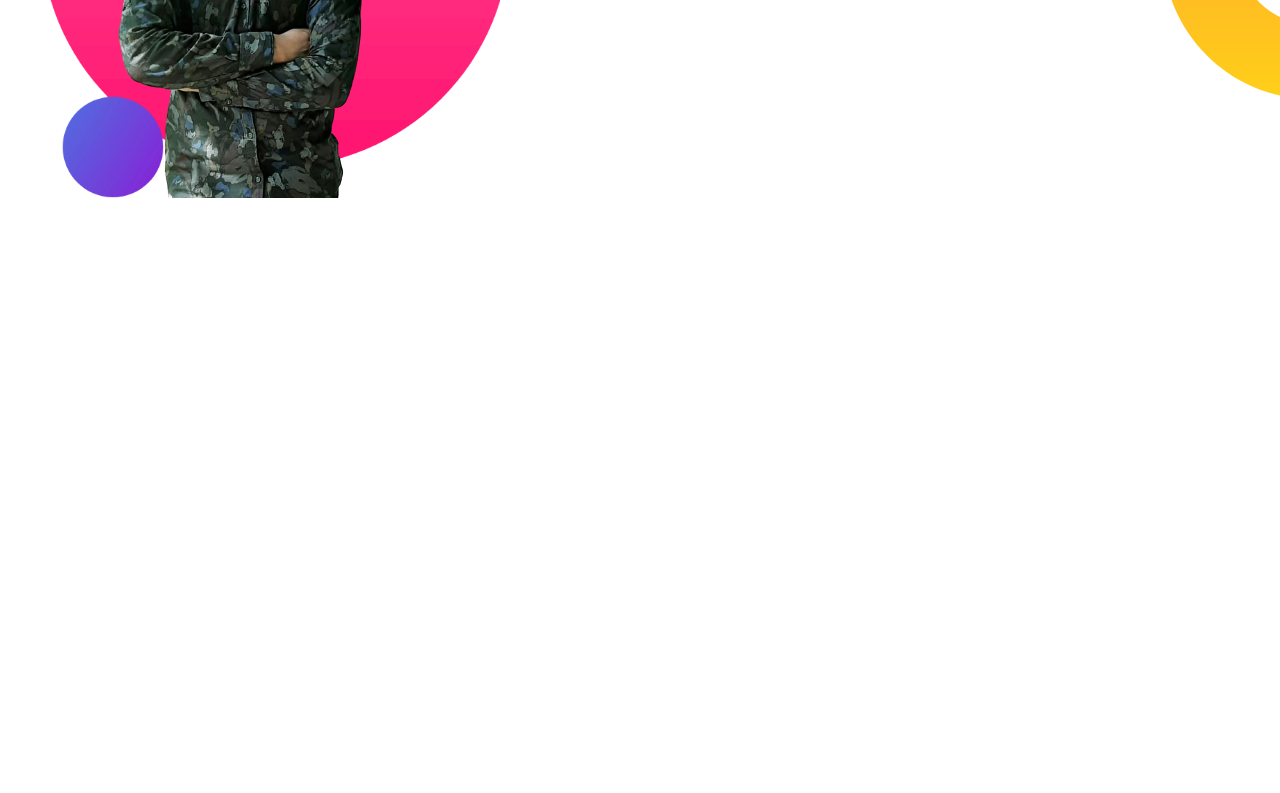
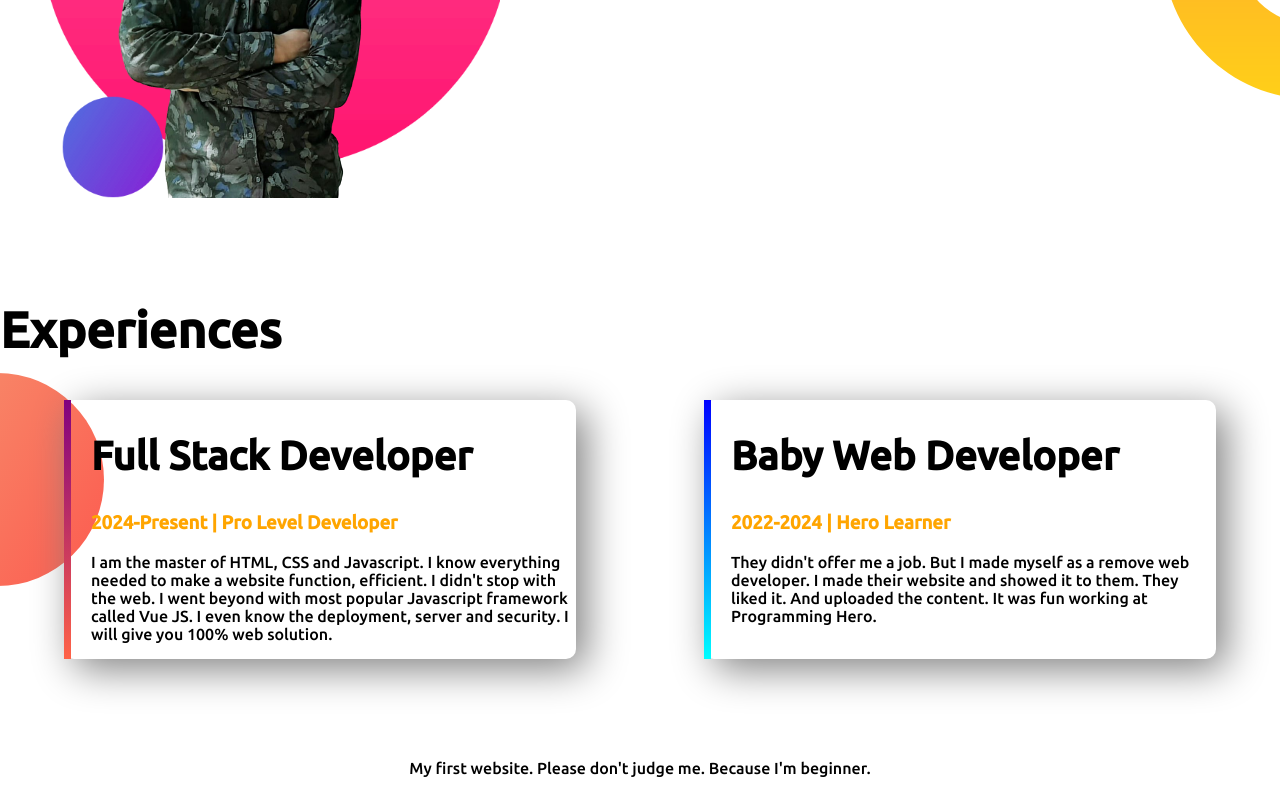
Before and after one commit to Shakib202/developer-portfolio, a plain HTML site: page index.html in a window 1280 px wide. Shown: the part 904-1697 px from the top of the page. Before the commit the page ends 1205 px from the top, so only its background shows below. Drawn offline with Linux system fonts and the light colour scheme.

Commit message:
footer and experience added

```diff
--- a/index.html
+++ b/index.html
@@ -11,10 +11,10 @@
   <link rel="stylesheet" href="style.css">
 </head>
 <body>
-  <section class="top-banner">
+  <section class="top-banner flexible-container">
     <div class="half-width">
       <h1>Welcome To</h1>
-      <h1><span>Shakib Ahmed</span> portfolio</h1>
+      <h1><span class="orange-color">Shakib Ahmed</span> portfolio</h1>
       <h3>I love Birds</h3>
       <p>Birds are those living beings that can fly high in the sky. Birds have big feathers that help them to lift their
          bodies in the air. There are hundreds of types of birds on Earth and each of them is unique.</p>
@@ -24,7 +24,7 @@
       <img src="img/shakib.png" alt="My photo">
     </div>
   </section>
-  <section class="dream-big">
+  <section class="dream-big flexible-container">
     <div>
       <img src="img/shakib2.png" alt="photo">
     </div>
@@ -35,5 +35,23 @@
       <a class="link-button" target="_blank" href="#">DOWNLOAD RESUME</a>
     </div>
   </section>
+  <section class="experience-area">
+    <h1>Experiences</h1>
+   <div class="flexible-container">
+    <div id="full-stack-experience" class="experience-item">
+      <h2>Full Stack Developer</h2>
+      <h3 class="orange-color">2024-Present | Pro Level Developer</h3>
+      <p>I am the master of HTML, CSS and Javascript. I know everything needed to make a website function, efficient. I didn't stop with the web. I went beyond with most popular Javascript framework called Vue JS. I even know the deployment, server and security. I will give you 100% web solution.</p>
+    </div>
+    <div id="web-dev-experience" class="experience-item">
+      <h2>Baby Web Developer</h2>
+      <h3 class="orange-color"> 2022-2024 | Hero Learner</h3>
+      <p>They didn't offer me a job. But I made myself as a remove web developer. I made their website and showed it to them. They liked it. And uploaded the content. It was fun working at Programming Hero.</p>
+    </div>
+   </div>
+  </section>
+  <footer>
+    <p>My first website. Please don't judge me. Because I'm beginner.</p>
+  </footer>
 </body>
 </html>
--- a/style.css
+++ b/style.css
@@ -5,10 +5,13 @@ body{
 h1{
   font-size: 50px;
 }
-span{
+h2{
+  font-size:40px;
+}
+.orange-color{
   color:orange
 }
-section{
+.flexible-container{
   display:flex;
   margin-bottom:100px;
 }
@@ -36,3 +39,29 @@ section{
   background-repeat: no-repeat;
   background-position: right;
 }
+.experience-area{
+  background-image: url(img/exp-bg.png);
+  background-repeat: no-repeat;
+  background-position: left;
+}
+.experience-item{
+  width: 40%;
+  margin-left:5%;
+  margin-right:5%;
+  padding-left:20px;
+  border-radius:10px;
+  box-shadow: 10px 10px 40px gray;
+}
+#web-dev-experience{
+  border-left:7px solid;
+  border-image: linear-gradient(blue, cyan);
+  border-image-slice: 1;
+}
+#full-stack-experience{
+  border-left:7px solid;
+  border-image: linear-gradient(purple, tomato);
+  border-image-slice: 1;
+}
+footer p {
+  text-align: center;
+}
```
Also changed, not shown: img/jhankar.png (deleted), img/jhankar2.png (deleted), img/my-bg.png (deleted), img/my-bg2.png (deleted), showOff/Shakib.jpeg (deleted), 4 other files.
